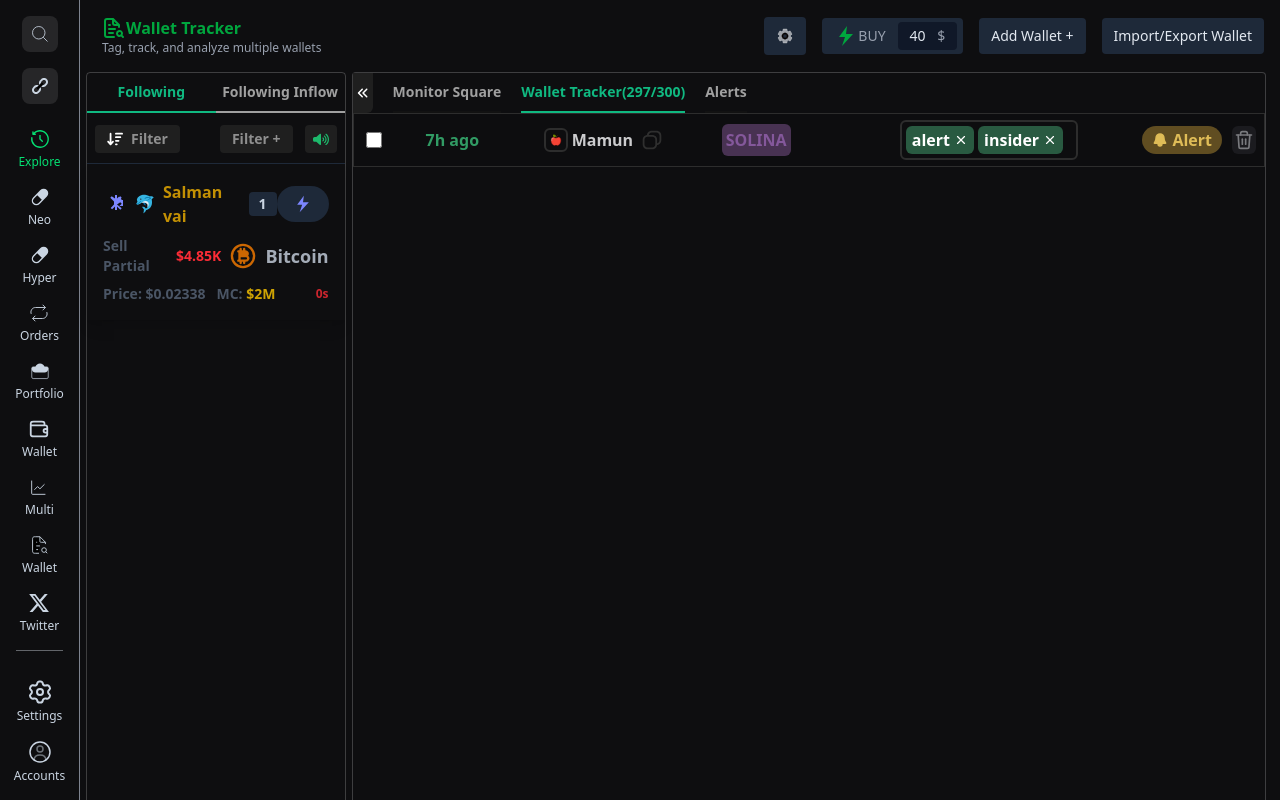
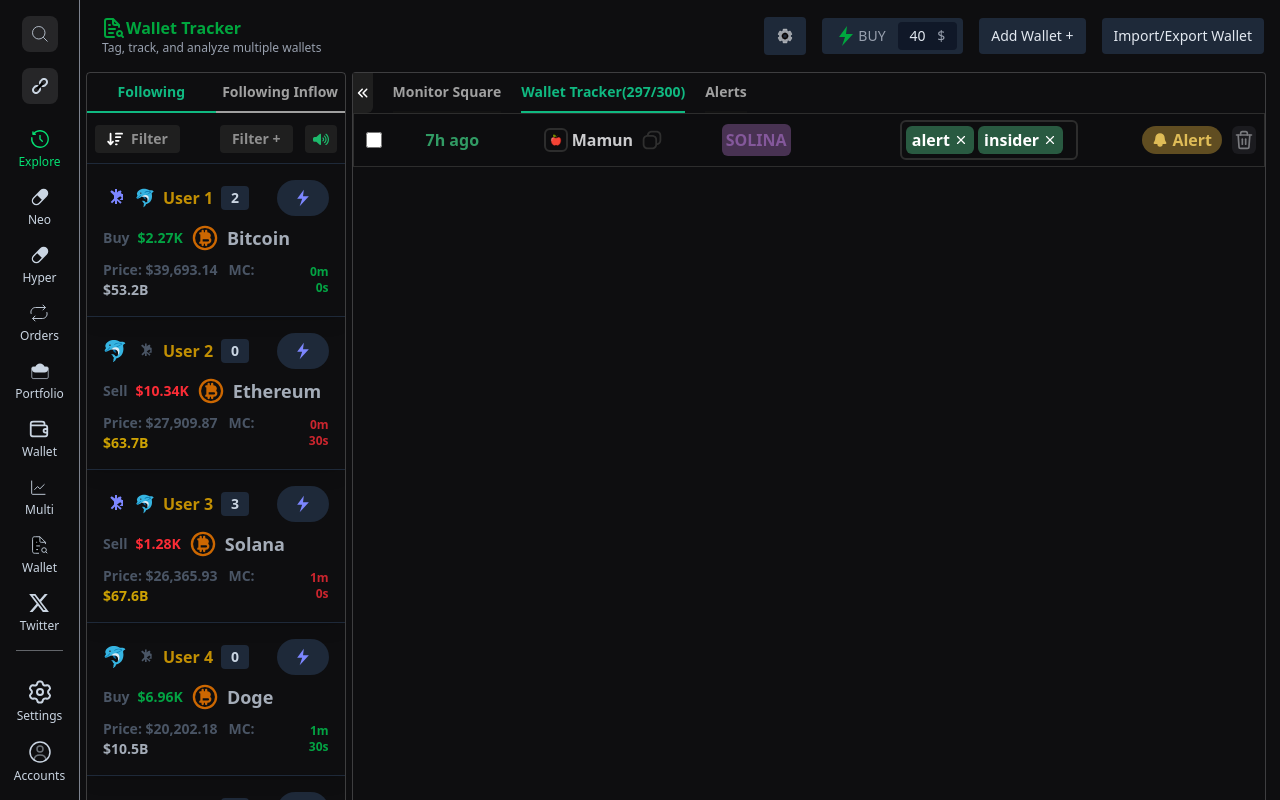
Before and after one commit to Hablu-Programmer-Team/Wallet-Tracker, a Vue app: page / in a window 1280 px wide. Built offline with nearby package versions, Linux system fonts and the light colour scheme.

Commit message:
Enhance Sidebar with dynamic Card generation and scrolling

```diff
--- a/src/components/sidebar/main.vue
+++ b/src/components/sidebar/main.vue
@@ -4,26 +4,42 @@
 import SnowFlakeIcon from "../icons/SnowFlakeIcon.vue";
 import Card from "./card.vue";
 import SidebarHeader from "./header.vue";
+
+const cardItems = Array.from({ length: 20 }, (_, index) => ({
+  iconOne: index % 2 === 0 ? SnowFlakeIcon : Dolphin,
+  iconTwo: index % 2 === 0 ? Dolphin : SnowFlakeIcon,
+  username: `User ${index + 1}`,
+  badgeCount: Math.floor(Math.random() * 5),
+  action: index % 3 === 0 ? "Buy" : "Sell",
+  amount: `$${(Math.random() * 10 + 1).toFixed(2)}K`,
+  tokenIcon: BitcoinIcon,
+  tokenName: ["Bitcoin", "Ethereum", "Solana", "Doge"][index % 4],
+  price: `$${(Math.random() * 50000 + 1000).toLocaleString(undefined, {
+    maximumFractionDigits: 2,
+  })}`,
+  marketCap: `$${(Math.random() * 100 + 1).toFixed(1)}B`,
+  time: `${Math.floor((index * 30) / 60)}m ${(index * 30) % 60}s`,
+}));
 </script>
 
 <template>
   <div class="rounded-sm h-full flex-1 md:flex-[0.2] border border-white/20">
     <SidebarHeader />
-    <div class="py-2.5">
+    <div
+      class="py-2.5 max-h-screen overflow-y-scroll scroll-smooth scrollbar-thin"
+    >
       <Card
-        :isLastItem="false"
-        :iconOne="SnowFlakeIcon"
-        :iconTwo="Dolphin"
-        username="Salman vai"
-        :badgeCount="1"
-        action="Sell Partial"
-        amount="$4.85K"
-        :tokenIcon="BitcoinIcon"
-        tokenName="Bitcoin"
-        price="$0.02338"
-        marketCap="$2M"
-        time="0s"
+        v-for="(item, index) in cardItems"
+        :key="index"
+        :isLastItem="index === cardItems.length - 1"
+        v-bind="item"
       />
     </div>
   </div>
 </template>
+
+<style scoped>
+.scrollbar-thin::-webkit-scrollbar {
+  width: 0;
+}
+</style>
```
